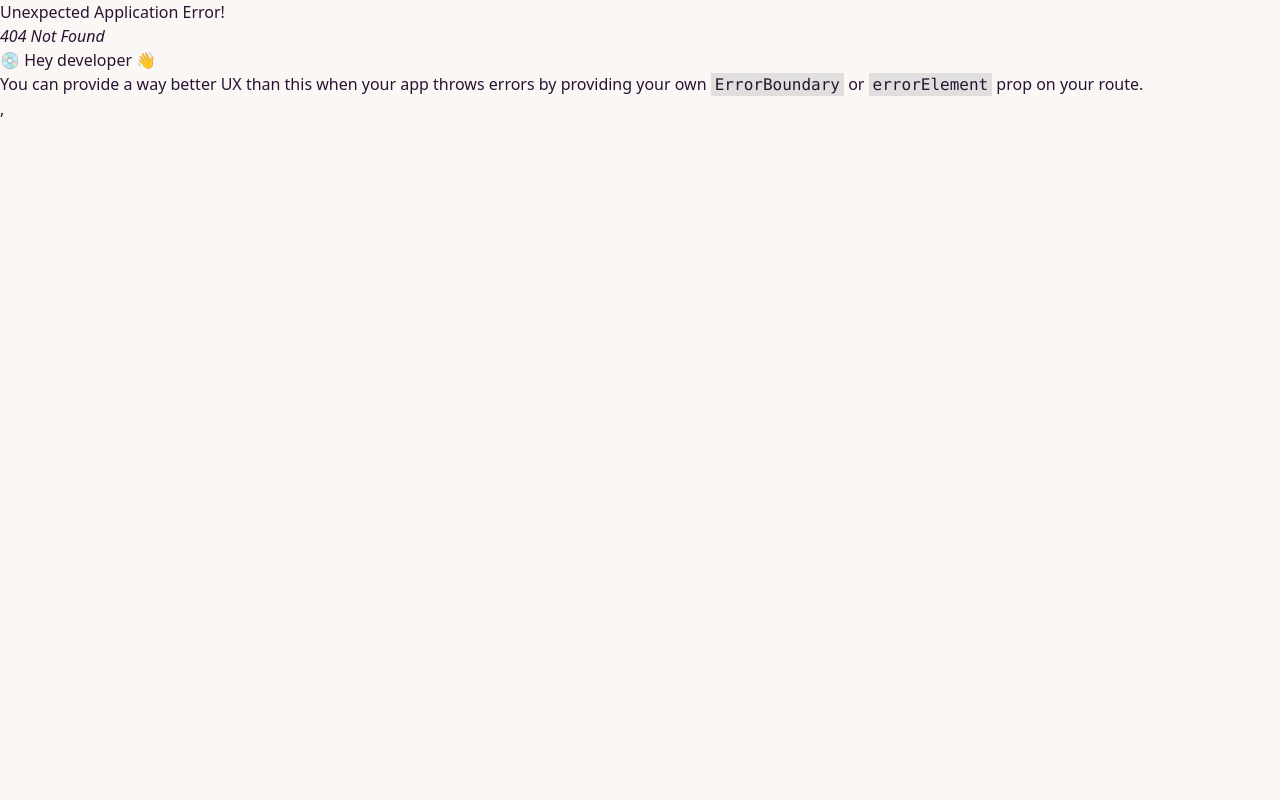
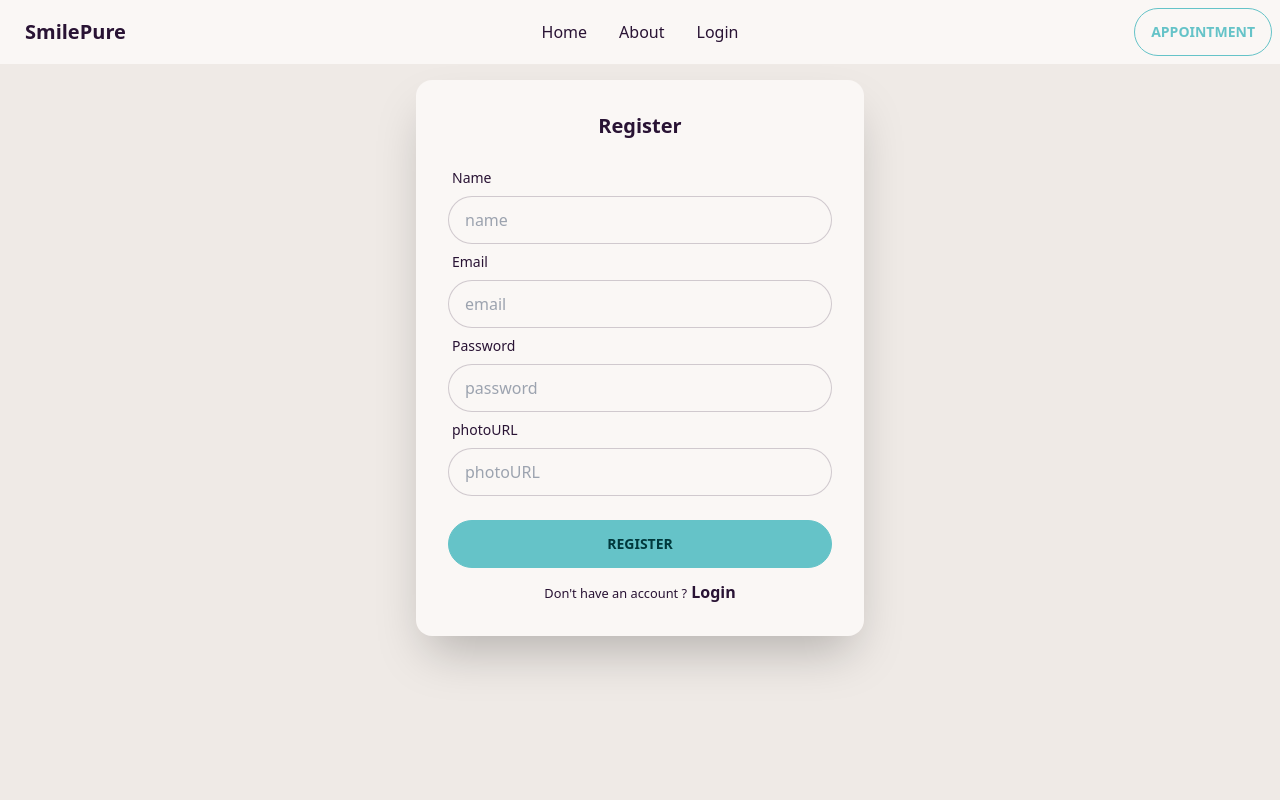
Before and after one commit to JannatunNimeNishat/smilePure-client, a React (Vite) app: page /register in a window 1280 px wide. Before the commit this address had no page. Shown: the top 800 px of the page. Built offline with nearby package versions, Linux system fonts and the light colour scheme; no server answers.

Commit message:
feature - user registration added with display name and photoURL

```diff
--- a/package.json
+++ b/package.json
@@ -10,6 +10,7 @@
   },
   "dependencies": {
     "daisyui": "^2.51.6",
+    "firebase": "^9.21.0",
     "localforage": "^1.10.0",
     "match-sorter": "^6.3.1",
     "react": "^18.2.0",
--- /dev/null
+++ b/src/AuthProvider/AuthProvider.jsx
@@ -0,0 +1,64 @@
+import React, { createContext, useEffect, useState } from 'react';
+
+import { createUserWithEmailAndPassword, getAuth, onAuthStateChanged, signInWithEmailAndPassword, signOut, updateProfile } from 'firebase/auth'
+import app from '../firebase/firebase.config';
+
+export const AuthContext = createContext()
+const auth = getAuth(app)
+
+const AuthProvider = ({ children }) => {
+
+    const [user, setUser] = useState();
+    const [loading, setLoading] = useState(true);
+
+    //signUp
+    const signUp = (email, password) => {
+        setLoading(true)
+        return createUserWithEmailAndPassword(auth, email, password)
+    }
+
+    //login
+    const login = (email, password) => {
+        setLoading(true)
+        return signInWithEmailAndPassword(auth, email, password)
+    }
+
+    //logout
+    const logout = () => {
+        setLoading(true)
+        return signOut(auth);
+    }
+    //update user
+    const updateUser =(user,displayName,photoURL)=>{
+        return updateProfile(user,{
+            displayName:displayName,
+            photoURL:photoURL
+        })
+    }
+    useEffect(() => {
+        const unSubscribe = onAuthStateChanged(auth, currentUser => {
+            setLoading(false);
+            setUser(currentUser)
+        })
+        return () => {
+            unSubscribe();
+        }
+    }, [])
+
+    const authInfo = {
+        user,
+        loading,
+        signUp,
+        updateUser,
+        login,
+        logout
+    }
+
+    return (
+      <AuthContext.Provider value={authInfo}>
+        {children}
+      </AuthContext.Provider>
+    );
+};
+
+export default AuthProvider;
--- /dev/null
+++ b/src/firebase/firebase.config.js
@@ -0,0 +1,30 @@
+// Import the functions you need from the SDKs you need
+import { initializeApp } from "firebase/app";
+// TODO: Add SDKs for Firebase products that you want to use
+// https://firebase.google.com/docs/web/setup#available-libraries
+
+// Your web app's Firebase configuration
+
+
+
+
+const firebaseConfig = {
+apiKey:import.meta.env.VITE_apiKey,
+authDomain:import.meta.env.VITE_authDomain,
+projectId:import.meta.env.VITE_projectId,
+storageBucket:import.meta.env.VITE_storageBucket,
+messagingSenderId:import.meta.env.VITE_messagingSenderId,
+appId:import.meta.env.VITE_appId,
+};
+/* const firebaseConfig = {
+  apiKey: "AIzaSyD1f1ex9bbvaX1luhwL49hc-dHL7sMcR78",
+  authDomain: "smile-pure-836d4.firebaseapp.com",
+  projectId: "smile-pure-836d4",
+  storageBucket: "smile-pure-836d4.appspot.com",
+  messagingSenderId: "135191868049",
+  appId: "1:135191868049:web:b14d1b961a248e4a714530"
+};
+ */
+// Initialize Firebase
+const app = initializeApp(firebaseConfig);
+export default app;
--- /dev/null
+++ b/src/pages/Login/Login.jsx
@@ -0,0 +1,41 @@
+import React from 'react';
+import { Link } from 'react-router-dom';
+
+const Login = () => {
+
+    return (
+        <div className="hero min-h-screen bg-base-200">
+            <div className="hero-content">
+
+                <div className="card flex-shrink-0 w-full max-w-md shadow-2xl bg-base-100">
+                    <div className="card-body">
+                        <h3 className='text-xl font-bold text-center mb-3'>Login</h3>
+                        <form >
+                            <div className="form-control">
+                                <label className="label">
+                                    <span className="label-text">Email</span>
+                                </label>
+                                <input type="text" placeholder="email" className="input input-bordered" />
+                            </div>
+                            <div className="form-control">
+                                <label className="label">
+                                    <span className="label-text">Password</span>
+                                </label>
+                                <input type="text" placeholder="password" className="input input-bordered" />
+
+                            </div>
+                            <div className="form-control mt-6">
+                                <button className="btn btn-primary">Login</button>
+                            </div>
+                            <div className="mt-3">
+                                    <p className="text-center  "><small>Don't have an account ?</small> <Link className=' font-bold' to='/register'>Register</Link></p>
+                                </div>
+                        </form>
+                    </div>
+                </div>
+            </div>
+        </div>
+    );
+};
+
+export default Login;
--- /dev/null
+++ b/src/pages/Register/Register.jsx
@@ -0,0 +1,104 @@
+import React, { useContext } from 'react';
+import { Link } from 'react-router-dom';
+import { AuthContext } from '../../AuthProvider/AuthProvider';
+import { FaChessKing } from 'react-icons/fa';
+
+const Register = () => {
+    const {signUp,updateUser} = useContext(AuthContext)
+    const handleRegister = (event) =>{
+        event.preventDefault();
+        const form = event.target;
+        const name = form.name.value;
+        const email = form.email.value;
+        const password = form.password.value;
+        const photoURL = form.photoURL.value;
+        const newUser={
+            name,
+            email,
+            password,
+            photoURL
+        }
+        console.log(newUser);
+        //
+        signUp(email,password)
+        .then(async result=>{
+            console.log(result.user);
+            await updateUser(result.user,name,photoURL)
+            .then(()=>{
+
+            })
+            .catch(error=>{
+                console.log(error.message);
+            })
+        })
+        .catch(error=>{
+            console.log(error.message);
+        })
+        form.reset();
+    }
+
+
+    return (
+        <div className=" min-h-screen bg-base-200">
+            <div className="hero-content">
+
+                <div className="card flex-shrink-0 w-full max-w-md shadow-2xl bg-base-100">
+                    <div className="card-body">
+                        <h3 className='text-xl font-bold text-center mb-3'>Register</h3>
+
+                        <form onSubmit={handleRegister}>
+
+                            <div className="form-control">
+                                <label className="label">
+                                    <span className="label-text">Name</span>
+                                </label>
+                                <input type="text" placeholder="name" className="input input-bordered "
+                                name='name' required
+                                />
+                            </div>
+                            <div className="form-control">
+                                <label className="label">
+                                    <span className="label-text">Email</span>
+                                </label>
+                                <input type="text" placeholder="email" className="input input-bordered"
+                                name='email' required
+                                />
+                            </div>
+
+                            <div className="form-control">
+                                <label className="label">
+                                    <span className="label-text">Password</span>
+                                </label>
+                                <input type="password" placeholder="password" className="input input-bordered"
+                                name='password' required
+                                />
+
+                            </div>
+
+                            <div className="form-control">
+                                <label className="label">
+                                    <span className="label-text">photoURL</span>
+                                </label>
+                                <input type="text" placeholder="photoURL" className="input input-bordered"
+                                name='photoURL'
+                                />
+
+                            </div>
+
+                            <div className="form-control mt-6">
+                                <input className="btn btn-primary" type="submit" value="Register" />
+                            </div>
+
+                            <div className="mt-3">
+                                <p className="text-center "><small>Don't have an account ?</small> <Link className=' font-bold' to='/login'>Login</Link></p>
+                            </div>
+
+                        </form>
+                    </div>
+                </div>
+            </div>
+        </div>
+    );
+};
+
+export default Register;
```
Also changed, not shown: src/Routes/Routes.jsx (+10 -0 lines), src/main.jsx (+7 -1 lines), 1 other file (tests, documents, lock files or other folders).
